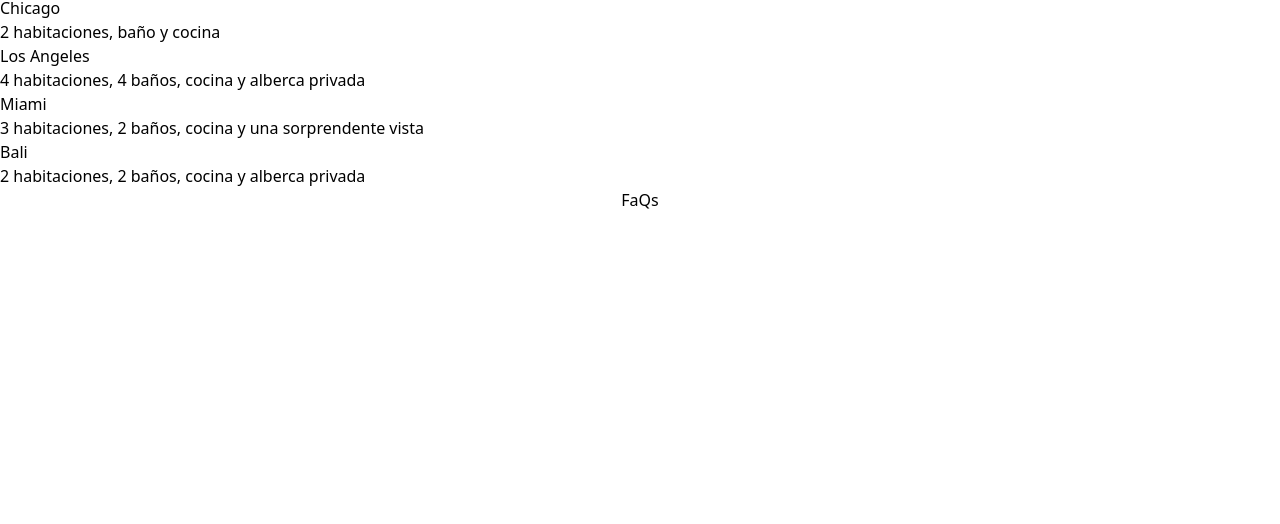
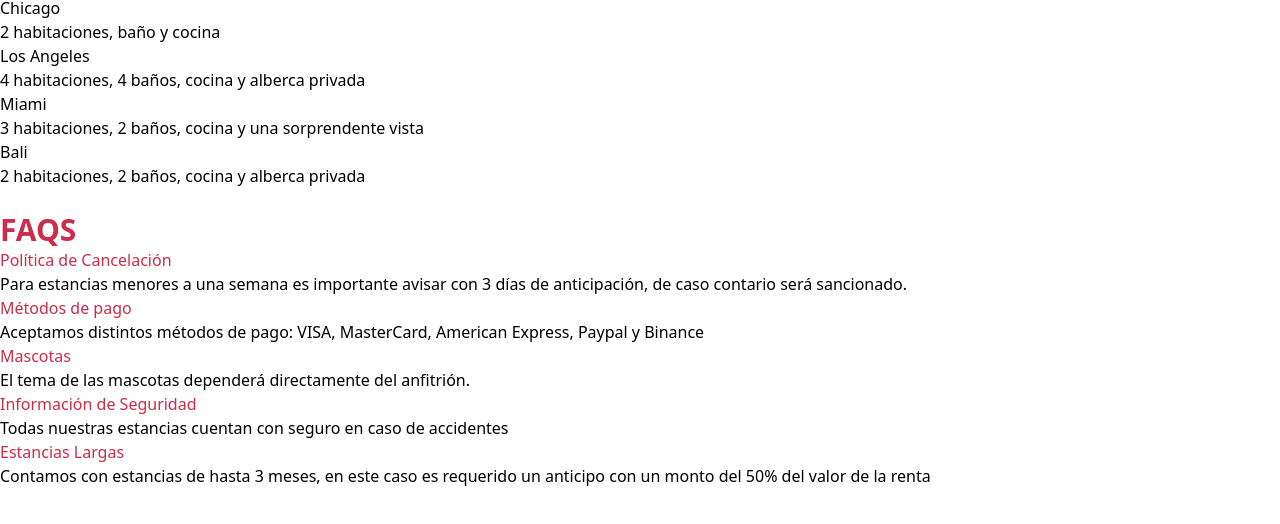
Before and after one commit to ximena-medina/Cursos_Tailwind, a website: page public/index.html in a window 1280 px wide. Shown: the part 736-1260 px from the top of the page. After the commit the page ends 1224 px from the top, so only its background shows below. Drawn offline with Linux system fonts and the light colour scheme.

Commit message:
New feature :sparkles: Agregando seccion de preguntas frecuentes

```diff
--- a/public/index.html
+++ b/public/index.html
@@ -65,7 +65,7 @@
                 </div>
             </div>
         </div>
-        <div class="px-6 h-full w-full" id="rentas_destacadas">
+        <div class="px-6 h-auto w-full" id="rentas_destacadas">
             <p class="text-3xl text-primary font-semibold pb-6 mt-2">Rentas destacadas</p>
             <div class="w-full h-full flex flex-col space-y-4 items-center justify-center">
                 <div class="w-full h-96 bg-chicago bg-cover rounded-xl">
@@ -84,7 +84,42 @@
                     <p class="CardTitle">Bali</p>
                     <p class="text-sm pl-8 text-white mr-24">2 habitaciones, 2 baños, cocina y alberca privada</p>
                 </div>
-                <p> FaQs</p>
+            </div>
+        </div>
+        <div class="w-full h-auto" id="FAQs">
+            <div class="w-full h-full px-6 flex flex-col space-y-4">
+                <p class="text-3xl text-primary font-semibold mt-6">FAQS</p>
+                <div>
+                    <p class="text-xl font-medium text-primary">Política de Cancelación</p>
+                    <p class="text-md pt-2">
+                        Para estancias menores a una semana es importante avisar con 3 días de
+                        anticipación, de caso contario será sancionado.
+                    </p>
+                </div>
+                <div>
+                    <p class="text-xl font-medium text-primary">Métodos de pago</p>
+                    <p class="text-md pt-2">
+                        Aceptamos distintos métodos de pago: VISA, MasterCard, American Express,
+                        Paypal y Binance
+                    </p>
+                </div>
+                <div>
+                    <p class="text-xl font-medium text-primary">Mascotas</p>
+                    <p class="text-md pt-2">El tema de las mascotas dependerá directamente del anfitrión.</p>
+                </div>
+                <div>
+                    <p class="text-xl font-medium text-primary">Información de Seguridad</p>
+                    <p class="text-md pt-2">
+                        Todas nuestras estancias cuentan con seguro en caso de accidentes
+                    </p>
+                </div>
+                <div>
+                    <p class="text-xl font-medium text-primary">Estancias Largas</p>
+                    <p class="text-md pt-2">
+                        Contamos con estancias de hasta 3 meses, en este caso es requerido un
+                        anticipo con un monto del 50% del valor de la renta
+                    </p>
+                </div>
             </div>
         </div>
     </section>
```
